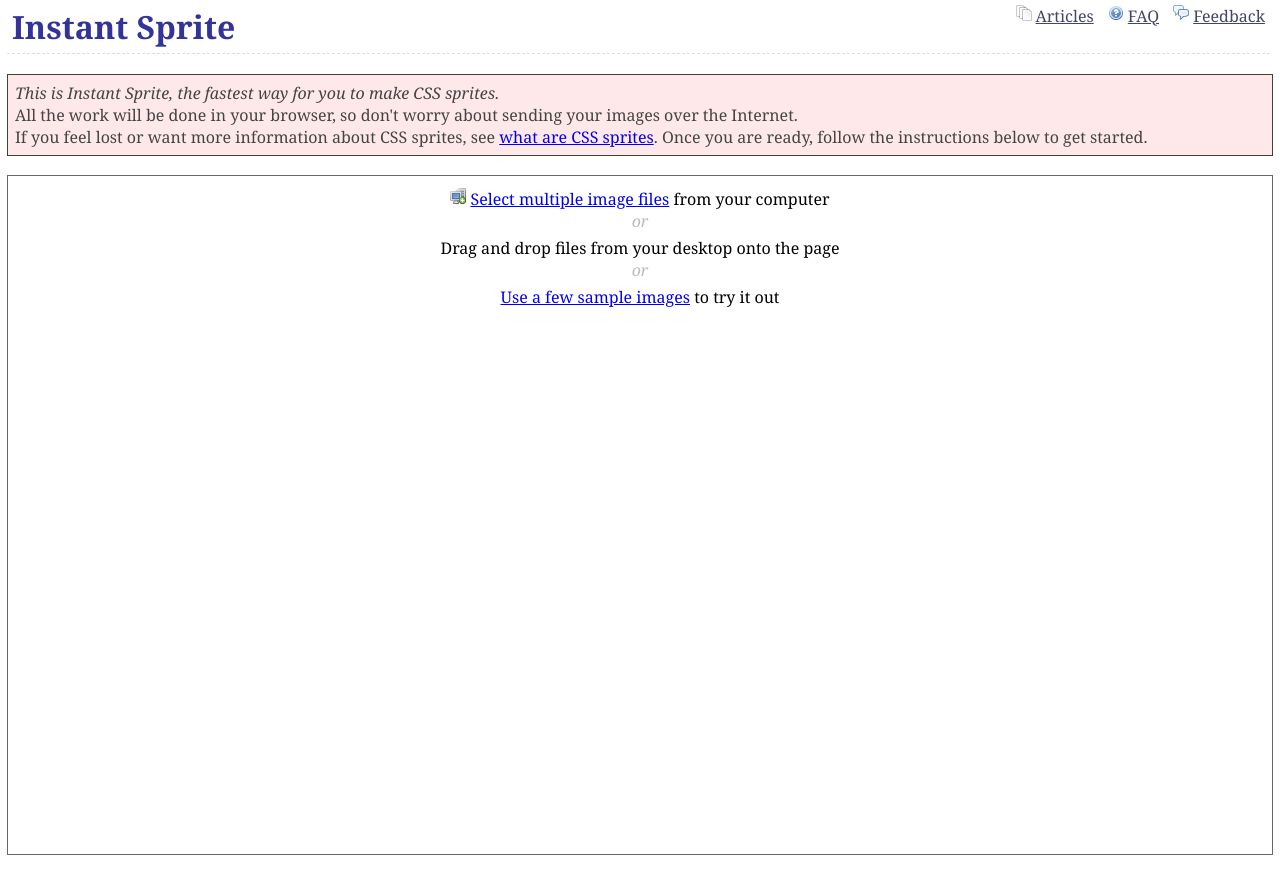
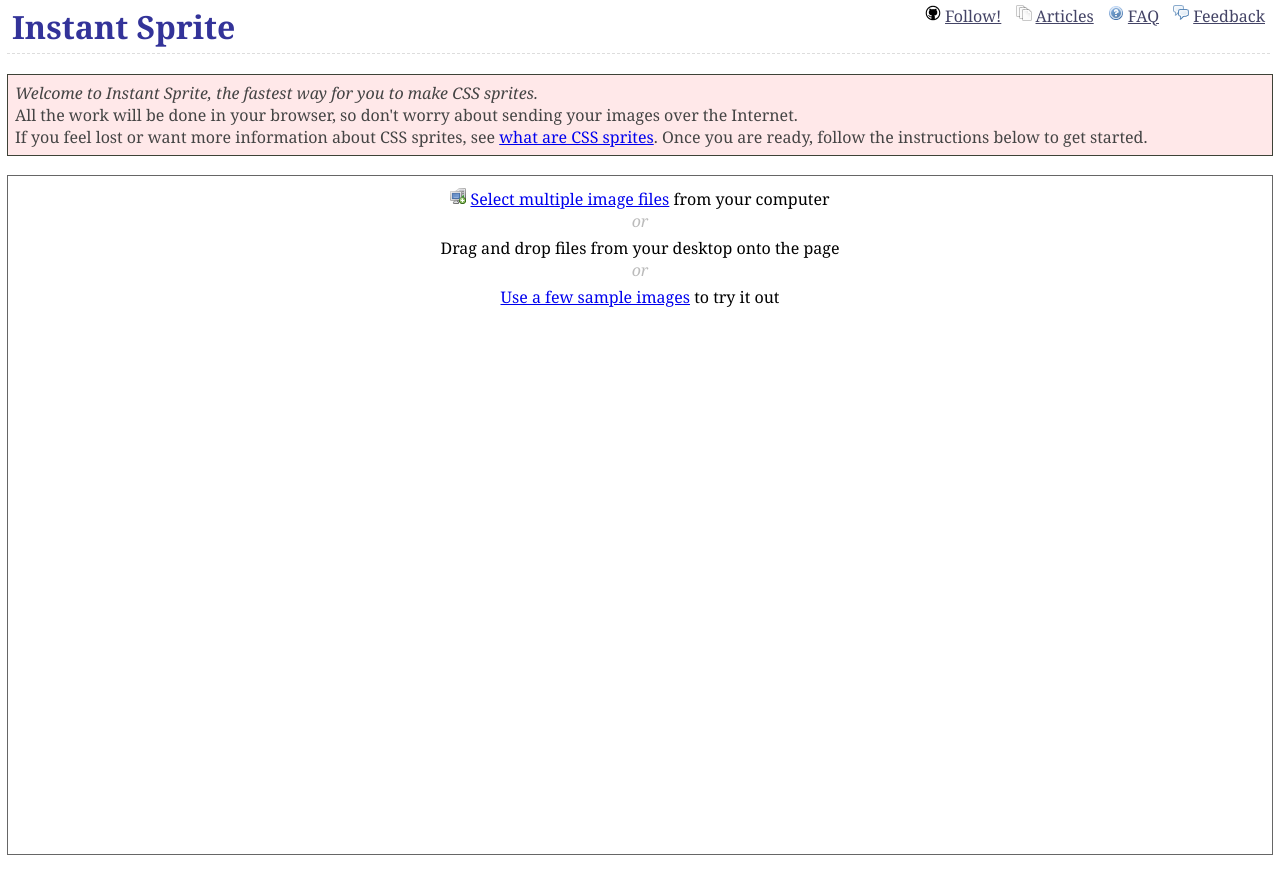
Before and after one commit to bgrins/InstantSprite, a Jekyll site: the page site/index.html, which Jekyll copies as it is, in a window 1280 px wide. Shown: the top 894 px of the page. Built offline with Jekyll 4.4.1, drawn with Linux system fonts in a browser that asks for light colours; Markdown is read by kramdown in place of the engine named in the settings.

Commit message:
add github icon to sample set

```diff
--- a/site/index.html
+++ b/site/index.html
@@ -19,6 +19,7 @@
 <header>
 <h1><a href='http://instantsprite.com'>Instant Sprite</a></h1>
 <div class='links'>
+<a class='icon github' target='_blank' href='http://github.com/bgrins/InstantSprite/' title='Follow the project to be notified of changes, and discuss possible features and issues.'>Follow!</a>
 <a class='icon page_white_stack' href='articles/'>Articles</a>
 <a class='icon help' href='faq/'>FAQ</a>
 <a class='icon comments' href='feedback/'>Feedback</a>
@@ -27,7 +28,7 @@
 
 <div id='app'>
 <div id='intro' class='info'>
-<em>This is Instant Sprite, the fastest way for you to make CSS sprites.</em><br />All the work will be done in your browser, so don't worry about sending your images over the Internet.  <br />If you feel lost or want more information about CSS sprites, see <a href='articles/what-are-css-sprites/' target='_blank'>what are CSS sprites</a>. Once you are ready, follow the instructions below to get started.
+<em>Welcome to Instant Sprite, the fastest way for you to make CSS sprites.</em><br />All the work will be done in your browser, so don't worry about sending your images over the Internet. <br />If you feel lost or want more information about CSS sprites, see <a href='articles/what-are-css-sprites/' target='_blank'>what are CSS sprites</a>. Once you are ready, follow the instructions below to get started.
 </div>
 <section id='source' class='full clearfix'>
 	<div id='initialload'>Loading, please wait...<span></span></div>
--- a/site/scripts/instantsprite.js
+++ b/site/scripts/instantsprite.js
@@ -1,6 +1,3 @@
-
-
-
 
 (function(window, undefined) {
 
@@ -63,6 +60,7 @@ var settings = sprite.settings = {
 		{ src: 'styles/icons/group.png', extra: { nameNoExtension: 'group', prettySize: '753.00 bytes' }, name: 'group.png', type: 'image/png' },
 		{ src: 'styles/icons/help.png', extra: { nameNoExtension: 'help', prettySize: '786.00 bytes' }, name: 'help.png', type: 'image/png' },
 		{ src: 'styles/icons/delete.png', extra: { nameNoExtension: 'delete', prettySize: '715.00 bytes' }, name: 'delete.png', type: 'image/png' },
+		{ src: 'styles/icons/github.png', extra: { nameNoExtension: 'github', prettySize: '389.00 bytes' }, name: 'github.png', type: 'image/png' },
 		{ src: 'styles/icons/computer_add.png', extra: { nameNoExtension: 'computer_add', prettySize: '781.00 bytes' }, name: 'help.png', type: 'image/png' }
 	]
 };
```
